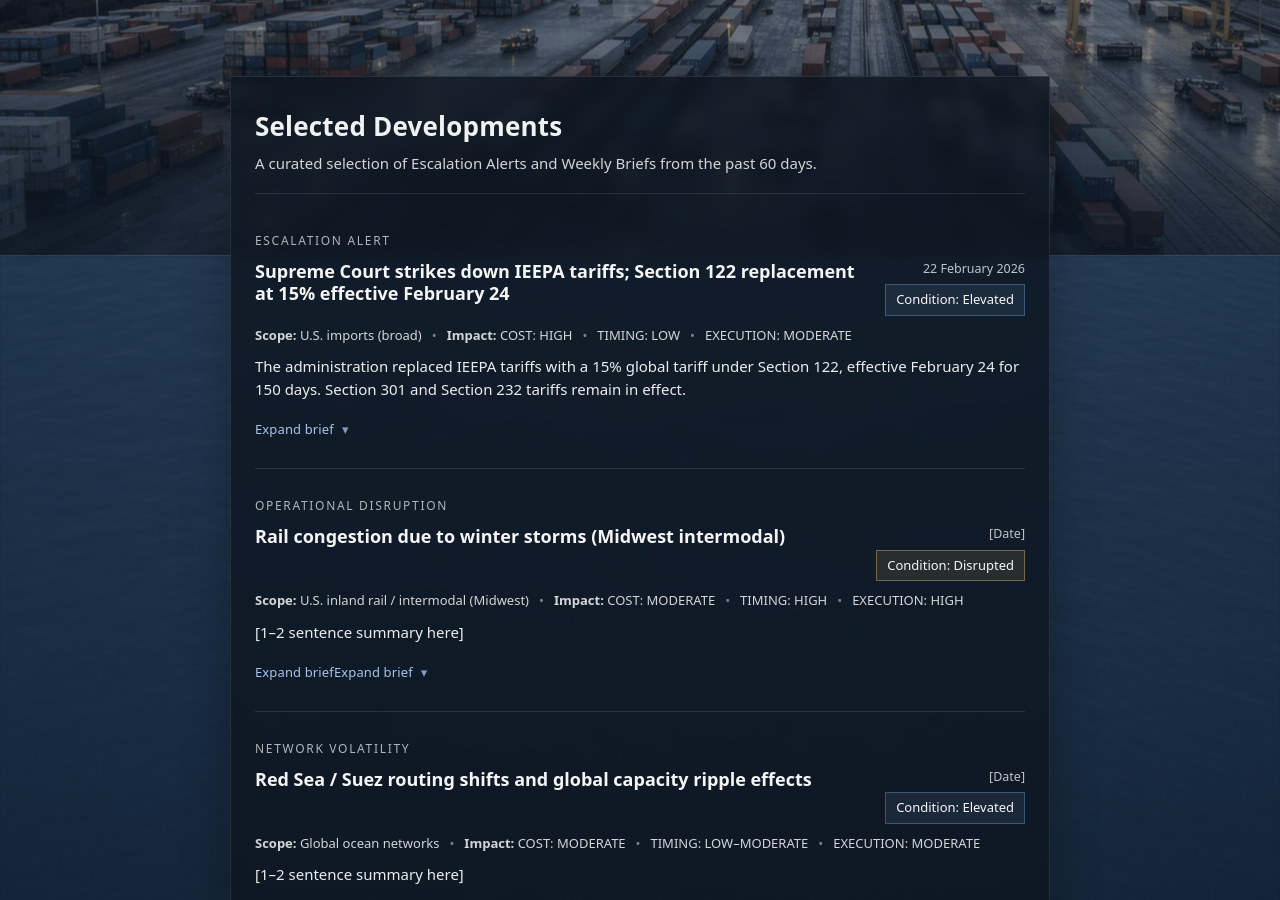
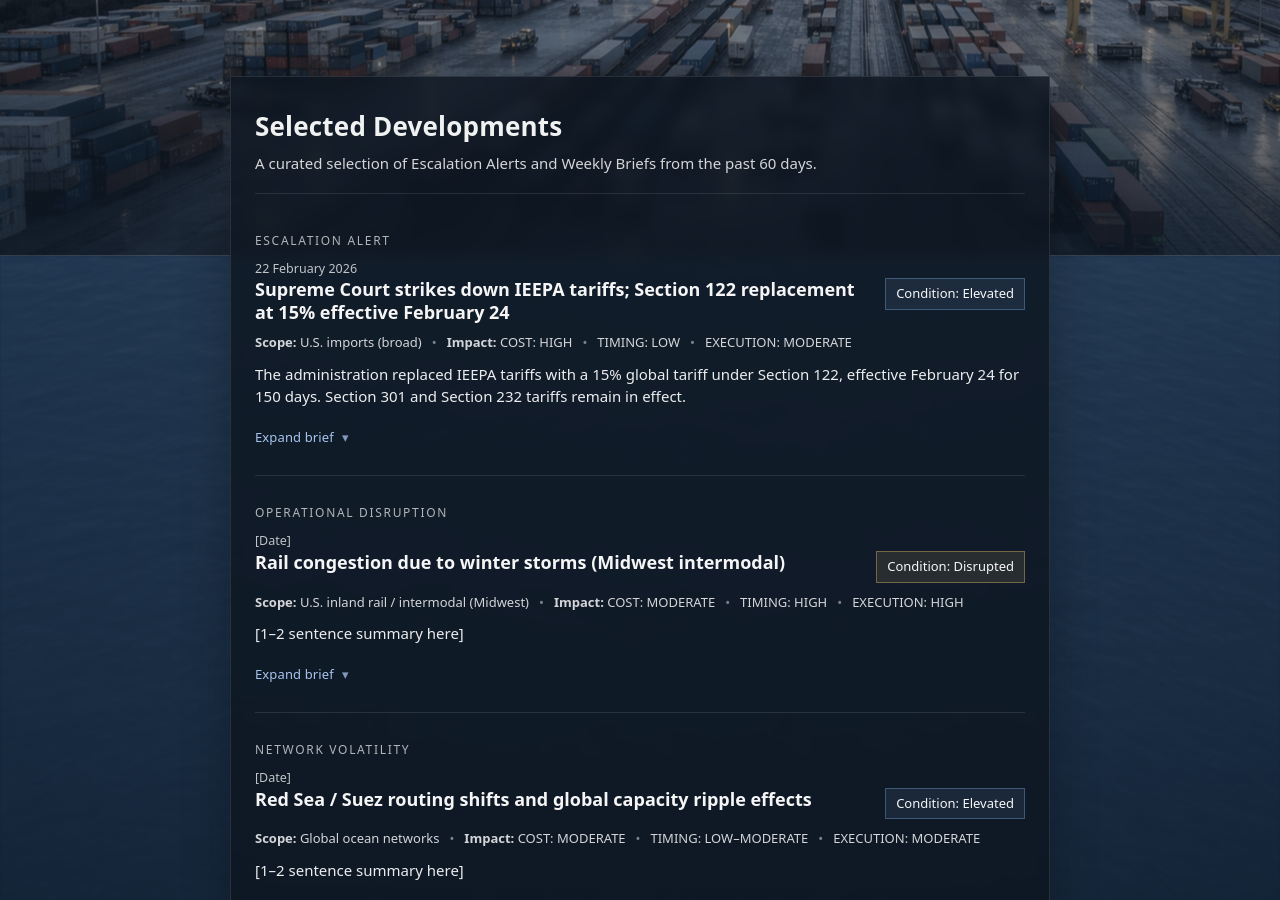
Before and after one commit to importrisk/import-risk-intelligence-site, a Jekyll site: the page built from insights.html, in a window 1280 px wide and 900 px high, scrolled down 392 px. Built offline with Jekyll 4.4.1, drawn with Linux system fonts in a browser that asks for light colours.

Commit message:
Update insights.html

```diff
--- a/insights.html
+++ b/insights.html
@@ -32,18 +32,23 @@ description: Examples of what an IRI alert or weekly brief looks like — concis
           <p class="muted">A curated selection of Escalation Alerts and Weekly Briefs from the past 60 days.</p>
         </header>
 
-      <!-- ENTRY -->
+        <!-- ENTRY 1 -->
         <article class="brief-entry" id="ea-2026-02-22">
           <header class="brief-entry-head">
+
+            <!-- Kicker + Date on same line -->
+            <div class="brief-kickerRow">
               <div class="brief-kicker">Escalation Alert</div>
+              <div class="brief-date">22 February 2026</div>
+            </div>
 
+            <!-- Title row + Condition on right -->
             <div class="brief-topline">
               <h3 class="brief-title">
                 Supreme Court strikes down IEEPA tariffs; Section 122 replacement at 15% effective February 24
               </h3>
 
               <div class="brief-right">
-             <div class="brief-date">22 February 2026</div>
                 <div class="brief-condition is-elevated">Condition: Elevated</div>
               </div>
             </div>
@@ -57,6 +62,7 @@ description: Examples of what an IRI alert or weekly brief looks like — concis
               <span class="sep">•</span>
               <span>EXECUTION: MODERATE</span>
             </div>
+
           </header>
 
           <div class="brief-summary">
@@ -81,7 +87,10 @@ description: Examples of what an IRI alert or weekly brief looks like — concis
               <div class="brief-section">
                 <div class="brief-h">Decision window</div>
                 <p><strong>EOD February 23:</strong> Actions to consider before the February 24 effective date.</p>
-              <p>Before Feb 24, consider validating exemption status for in-scope SKUs, refreshing landed cost math using 15% Section 122 plus applicable Section 301 duties, and consulting trade counsel on potential IEEPA refund eligibility while compiling 2025 duty records by HTS code.</p>
+                <p>
+                  Before Feb 24, consider validating exemption status for in-scope SKUs, refreshing landed cost math using 15% Section 122 plus applicable Section 301 duties,
+                  and consulting trade counsel on potential IEEPA refund eligibility while compiling 2025 duty records by HTS code.
+                </p>
               </div>
 
               <div class="brief-section">
@@ -103,20 +112,23 @@ description: Examples of what an IRI alert or weekly brief looks like — concis
           </details>
         </article>
 
-      <!-- Divider -->
         <hr class="brief-rule">
 
-      <!-- ENTRY 2 placeholder -->
+        <!-- ENTRY 2 (placeholder) -->
         <article class="brief-entry">
           <header class="brief-entry-head">
+            <div class="brief-kickerRow">
               <div class="brief-kicker">Operational Disruption</div>
+              <div class="brief-date">[Date]</div>
+            </div>
+
             <div class="brief-topline">
               <h3 class="brief-title">Rail congestion due to winter storms (Midwest intermodal)</h3>
               <div class="brief-right">
-              <div class="brief-date">[Date]</div>
                 <div class="brief-condition is-disrupted">Condition: Disrupted</div>
               </div>
             </div>
+
             <div class="brief-meta">
               <span><strong>Scope:</strong> U.S. inland rail / intermodal (Midwest)</span>
               <span class="sep">•</span>
@@ -127,26 +139,32 @@ description: Examples of what an IRI alert or weekly brief looks like — concis
               <span>EXECUTION: HIGH</span>
             </div>
           </header>
+
           <div class="brief-summary">[1–2 sentence summary here]</div>
+
           <details class="brief-details">
-          <summary class="brief-toggle"><span class="toggle-label">Expand brief</span><span class="toggle-chev" aria-hidden="true">▾</span></summary>
+            <summary class="brief-toggle"><span class="toggle-label"></span><span class="toggle-chev" aria-hidden="true">▾</span></summary>
             <div class="brief-body">[details]</div>
           </details>
         </article>
 
         <hr class="brief-rule">
 
-      <!-- ENTRY 3 placeholder -->
+        <!-- ENTRY 3 (placeholder) -->
         <article class="brief-entry">
           <header class="brief-entry-head">
+            <div class="brief-kickerRow">
               <div class="brief-kicker">Network Volatility</div>
+              <div class="brief-date">[Date]</div>
+            </div>
+
             <div class="brief-topline">
               <h3 class="brief-title">Red Sea / Suez routing shifts and global capacity ripple effects</h3>
               <div class="brief-right">
-              <div class="brief-date">[Date]</div>
                 <div class="brief-condition is-elevated">Condition: Elevated</div>
               </div>
             </div>
+
             <div class="brief-meta">
               <span><strong>Scope:</strong> Global ocean networks</span>
               <span class="sep">•</span>
@@ -157,9 +175,11 @@ description: Examples of what an IRI alert or weekly brief looks like — concis
               <span>EXECUTION: MODERATE</span>
             </div>
           </header>
+
           <div class="brief-summary">[1–2 sentence summary here]</div>
+
           <details class="brief-details">
-          <summary class="brief-toggle"><span class="toggle-label">Expand brief</span><span class="toggle-chev" aria-hidden="true">▾</span></summary>
+            <summary class="brief-toggle"><span class="toggle-label"></span><span class="toggle-chev" aria-hidden="true">▾</span></summary>
             <div class="brief-body">[details]</div>
           </details>
         </article>
@@ -167,4 +187,5 @@ description: Examples of what an IRI alert or weekly brief looks like — concis
       </div>
     </div>
   </section>
+
 </main>
```
Also changed, not shown: other parts of insights.html (+1 -1 lines). Lines whose indentation alone changed are shown as unchanged.
